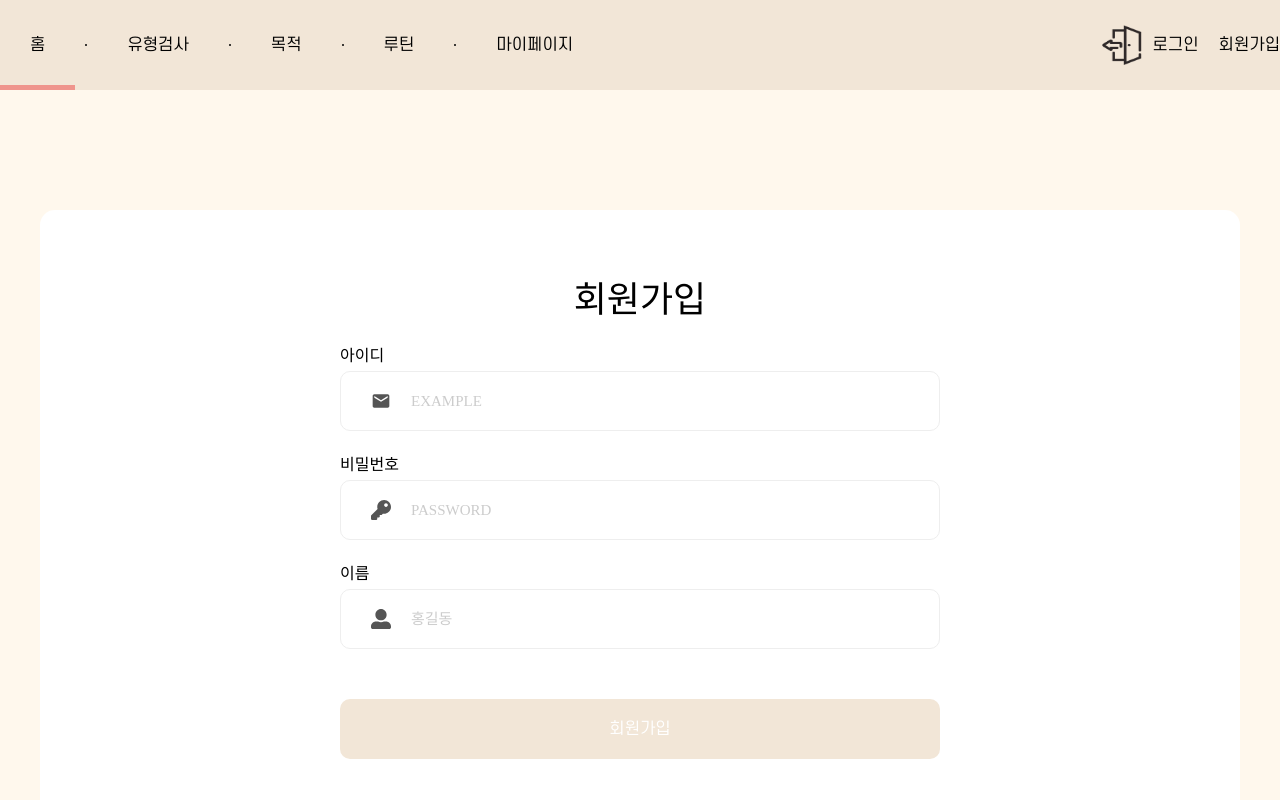
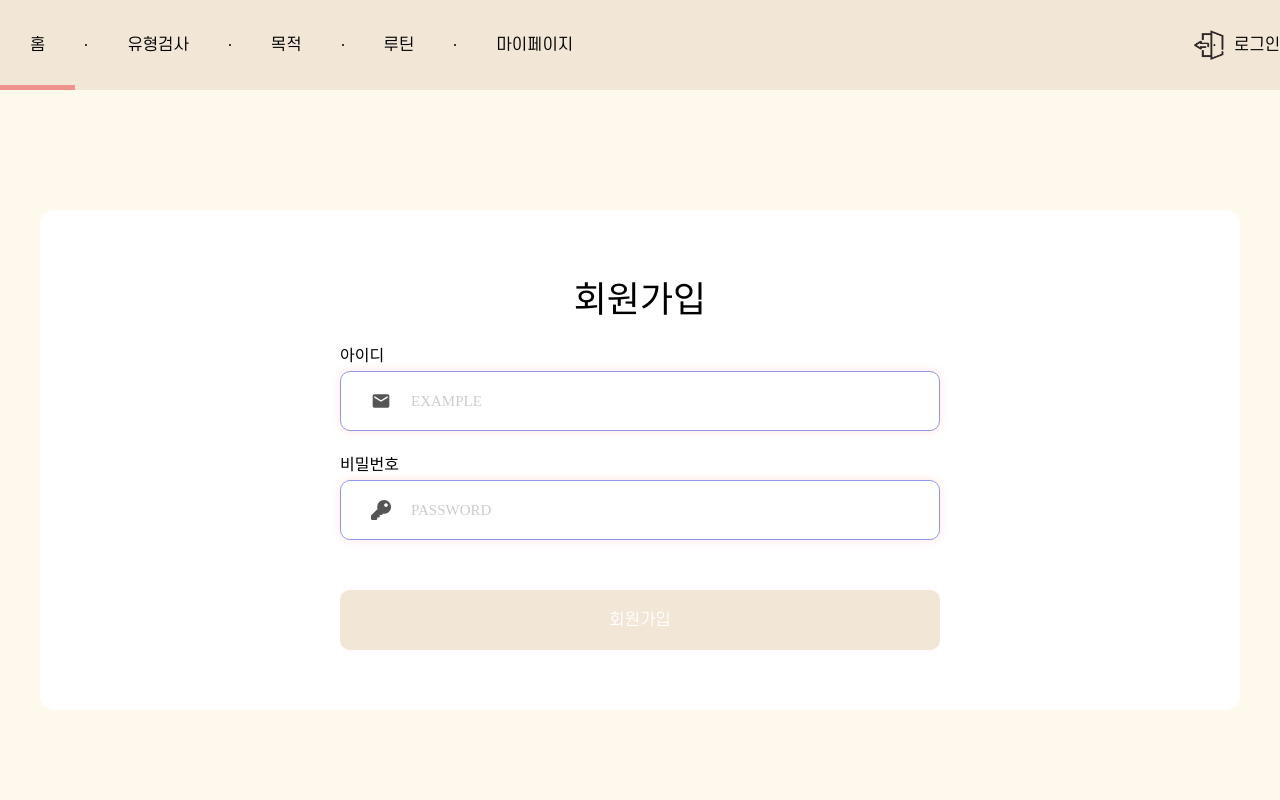
Before and after one commit to capstone-routine/routine-client, a React (Create React App) app: page /signup in a window 1280 px wide. Built offline with nearby package versions, Linux system fonts and the light colour scheme; a web font is replaced by a local one.

Commit message:
로그인/회원가입 업데이트

```diff
--- a/src/components/Layout/Header.js
+++ b/src/components/Layout/Header.js
@@ -16,7 +16,6 @@ function Header() {
         "/typetest/result": { name: "test", action: navigation.goToTestResult },
         "/mypage": { name: "mypage", action: navigation.goToMypage },
         "/signin": { name: "signin", action: navigation.goToSignIn },
-        "/signup": { name: "signup", action: navigation.goToSignUp },
     };
 
     useEffect(() => {
@@ -92,9 +91,6 @@ function Header() {
                     <LoginIcon src={login} alt="login" />
                     <SignButton onClick={() => handleNavigation("/signin")}>
                         로그인
-                    </SignButton>
-                    <SignButton onClick={() => handleNavigation("/signup")}>
-                        회원가입
                     </SignButton>
                     {/* <SignButton>로그아웃</SignButton> */}
                 </ButtonWrap>
@@ -208,9 +204,10 @@ const ButtonWrap = styled.div`
 `;
 
 const LoginIcon = styled.img`
-    width: 40px;
-    height: 40px;
-    margin-right: 10px;
+    width: 30px;
+    height: 30px;
+    margin-right: -10px;
+
 `;
 
 const SignButton = styled.button`
--- a/src/pages/SignIn/index.js
+++ b/src/pages/SignIn/index.js
@@ -1,5 +1,5 @@
-import React from "react";
-import { useForm, Controller } from "react-hook-form";
+import React, { useState } from 'react';
+import { useNavigate } from 'react-router-dom';
 
 import styled, { keyframes, css } from "styled-components";
 import { textColor, secondaryColor, tertiaryColor } from "../../styles/colors";
@@ -7,69 +7,75 @@ import { textColor, secondaryColor, tertiaryColor } from "../../styles/colors";
 import { MdEmail } from "react-icons/md";
 import { FaKey } from "react-icons/fa";
 
-function SignIn() {
-    const {
-        handleSubmit,
-        control,
-        formState: { errors },
-    } = useForm();
+const SignIn = () => {
+    const [id, setId] = useState('');
+    const [pw, setPw] = useState('');
+    const navigate = useNavigate();
 
-    const onSubmit = (data) => {
-        console.log(data);
-    };
+    const loginSubmit = async () => {
+        if (id === '' || pw === '') {
+            alert('아이디 또는 비밀번호를 입력해주시기 바랍니다');
+            return
+        } else {
+            try {
+                const res = await fetch('/api/loginCheck', {
+                    method: 'POST',
+                    body: JSON.stringify({userID: id, userPW: pw}),
+                    credentials: 'include',
+                    headers: {
+                        'Content-Type': 'application/json'
+                    },
+                });
+                const data = await res.json();
+
+                alert(data);
+                if (res.status === 200) {
+                    navigate('/main');
+                } else {
+                    setId('');
+                    setPw('');
+                    return;
+                }
+            } catch(err) {
+                console.log(err);
+            }
+        }
+    }
+
+    const moveSignUP = () => {
+        navigate('/signup');
+    }
 
     return (
+        <>
         <SignWrap>
             <BackTop></BackTop>
             <BackBottom>
-                <SignFormWrap onSubmit={handleSubmit(onSubmit)}>
+                <SignFormWrap>
                     <Title>로그인</Title>
                     <InputWrap>
                         <InputName>아이디</InputName>
-                        <InputBox $hasError={errors.id}>
+                        <InputBox>
                             <MdEmail color="#555" size={20} />
-                            <Controller
-                                as={Input}
-                                name="id"
-                                control={control}
-                                defaultValue=""
-                                rules={{ required: "아이디는 필수입니다." }}
-                                render={({ field }) => (
-                                    <Input
-                                        type="text"
-                                        placeholder="EXAMPLE"
-                                        {...field}
-                                    />
-                                )}
-                            />
+                            <Input type="text" placeholder="EXAMPLE" value={id} onChange={(e) => setId(e.target.value)} required/>
                         </InputBox>
                     </InputWrap>
                     <InputWrap>
                         <InputName>비밀번호</InputName>
-                        <InputBox $hasError={errors.password}>
+                        <InputBox>
                             <FaKey color="#555" size={20} />
-                            <Controller
-                                as={Input}
-                                name="password"
-                                control={control}
-                                defaultValue=""
-                                rules={{ required: "비밀번호는 필수입니다." }}
-                                render={({ field }) => (
-                                    <Input
-                                        type="password"
-                                        placeholder="PASSWORD"
-                                        {...field}
-                                    />
-                                )}
-                            />
+                            <Input type="password" placeholder="PASSWORD" value={pw} onChange={(e) => setPw(e.target.value)} required/>
                         </InputBox>
                     </InputWrap>
-                    <SubmitButton type="submit">로그인</SubmitButton>
+                    <SubmitButton type='submit' onClick={loginSubmit}>로그인</SubmitButton>
+                    <br/><br/>
+                    <SignupButton onClick={moveSignUP}>회원가입</SignupButton>
                 </SignFormWrap>
             </BackBottom>
         </SignWrap>
+        </>
     );
-}
+};
 
 export default SignIn;
 
@@ -180,3 +186,7 @@ const SubmitButton = styled.button`
     border-radius: 10px;
     margin-top: 50px;
 `;
+const SignupButton = styled.button`
+    padding: 0 5px;
+    color: #424242;
+`;
--- a/src/pages/SignUp/index.js
+++ b/src/pages/SignUp/index.js
@@ -1,102 +1,78 @@
-import React from "react";
-import { useForm, Controller } from "react-hook-form";
-
+import React, { useState } from 'react';
+import { useNavigate } from 'react-router-dom';
 import styled, { keyframes, css } from "styled-components";
 import { textColor, secondaryColor, tertiaryColor } from "../../styles/colors";
+import { MdEmail } from "react-icons/md";
+import { FaKey } from "react-icons/fa";
 
-import { MdEmail } from "react-icons/md";
-import { FaKey, FaUserAlt, FaPhone } from "react-icons/fa";
+const SignUp = () => {
+    const [id, setId] = useState('');
+    const [pw, setPw] = useState('');
+    const navigate = useNavigate();
 
-function SignUp() {
-    const {
-        handleSubmit,
-        control,
-        formState: { errors },
-    } = useForm();
+    const submitBtn = async () => {
+        if (id === '' || pw === '') {
+            alert("아이디 또는 비밀번호를 입력해주시기 바랍니다");
+            return;
+        } else {
+            try {
+                const res = await fetch('/api/signup', {
+                    method: 'POST',
+                    body: JSON.stringify({ userID: id, userPW: pw }),
+                    credentials: 'include',
+                    headers: { 'Content-Type': 'application/json' },
+                });
+                const data = await res.json();
 
-    const onSubmit = (data) => {
-        console.log(data);
-    };
-
-    const handlePhoneChange = (e) => {
-        const value = e.target.value;
-        if (/[^0-9]/.test(value)) {
-            e.target.value = value.replace(/[^0-9]/g, "");
+                alert(data);
+                if (res.status === 200) {
+                    navigate('/');
+                } else {
+                    setId('');
+                    setPw('');
+                }
+            } catch (err) {
+                console.log(err);
+            }
         }
     };
 
     return (
         <SignWrap>
-            <BackTop></BackTop>
+            <BackTop />
             <BackBottom>
-                <SignFormWrap onSubmit={handleSubmit(onSubmit)}>
+                <SignFormWrap>
                     <Title>회원가입</Title>
                     <InputWrap>
                         <InputName>아이디</InputName>
-                        <InputBox $hasError={errors.id}>
+                        <InputBox $hasError={id === ''}>
                             <MdEmail color="#555" size={20} />
-                            <Controller
-                                as={Input}
-                                name="id"
-                                control={control}
-                                defaultValue=""
-                                rules={{ required: "아이디는 필수입니다." }}
-                                render={({ field }) => (
                             <Input
                                 type="text"
                                 placeholder="EXAMPLE"
-                                        {...field}
-                                    />
-                                )}
+                                value={id}
+                                onChange={(e) => setId(e.target.value)}
                             />
                         </InputBox>
                     </InputWrap>
                     <InputWrap>
                         <InputName>비밀번호</InputName>
-                        <InputBox $hasError={errors.password}>
+                        <InputBox $hasError={pw === ''}>
                             <FaKey color="#555" size={20} />
-                            <Controller
-                                as={Input}
-                                name="password"
-                                control={control}
-                                defaultValue=""
-                                rules={{ required: "비밀번호는 필수입니다." }}
-                                render={({ field }) => (
                             <Input
                                 type="password"
                                 placeholder="PASSWORD"
-                                        {...field}
-                                    />
-                                )}
+                                value={pw}
+                                onChange={(e) => setPw(e.target.value)}
                             />
                         </InputBox>
                     </InputWrap>
-                    <InputWrap>
-                        <InputName>이름</InputName>
-                        <InputBox $hasError={errors.name}>
-                            <FaUserAlt color="#555" size={20} />
-                            <Controller
-                                as={Input}
-                                name="name"
-                                control={control}
-                                defaultValue=""
-                                rules={{ required: "이름은 필수입니다." }}
-                                render={({ field }) => (
-                                    <Input
-                                        type="text"
-                                        placeholder="홍길동"
-                                        {...field}
-                                    />
-                                )}
-                            />
-                        </InputBox>
-                    </InputWrap>
-                    <SubmitButton type="submit">회원가입</SubmitButton>
+                    <SubmitButton type="button" onClick={submitBtn}>회원가입</SubmitButton>
                 </SignFormWrap>
             </BackBottom>
         </SignWrap>
     );
-}
+};
 
 export default SignUp;
 
```
Lines whose indentation alone changed are shown as unchanged.
